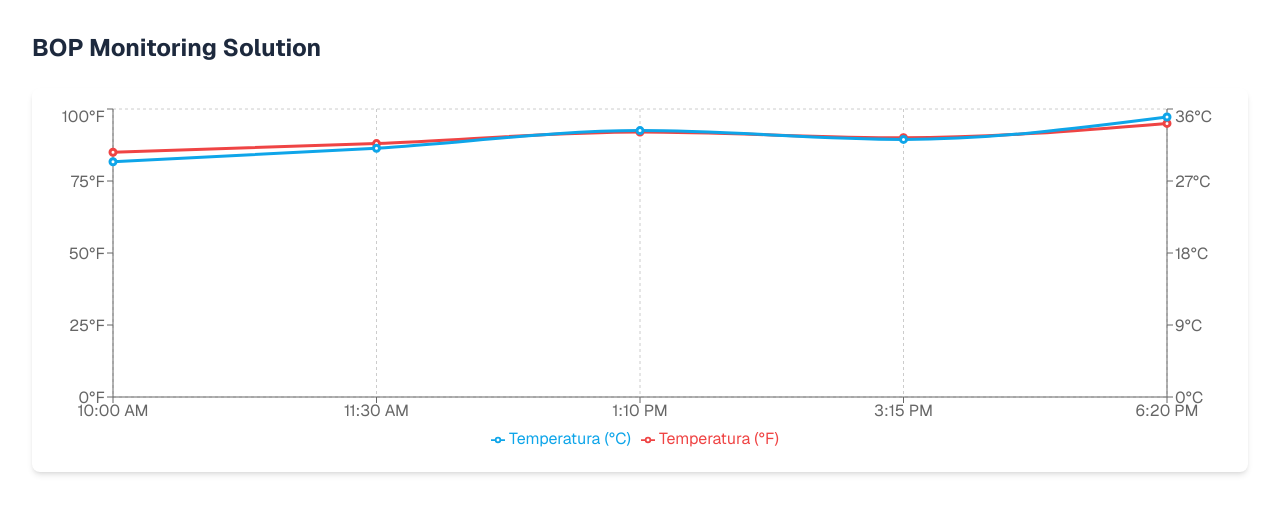
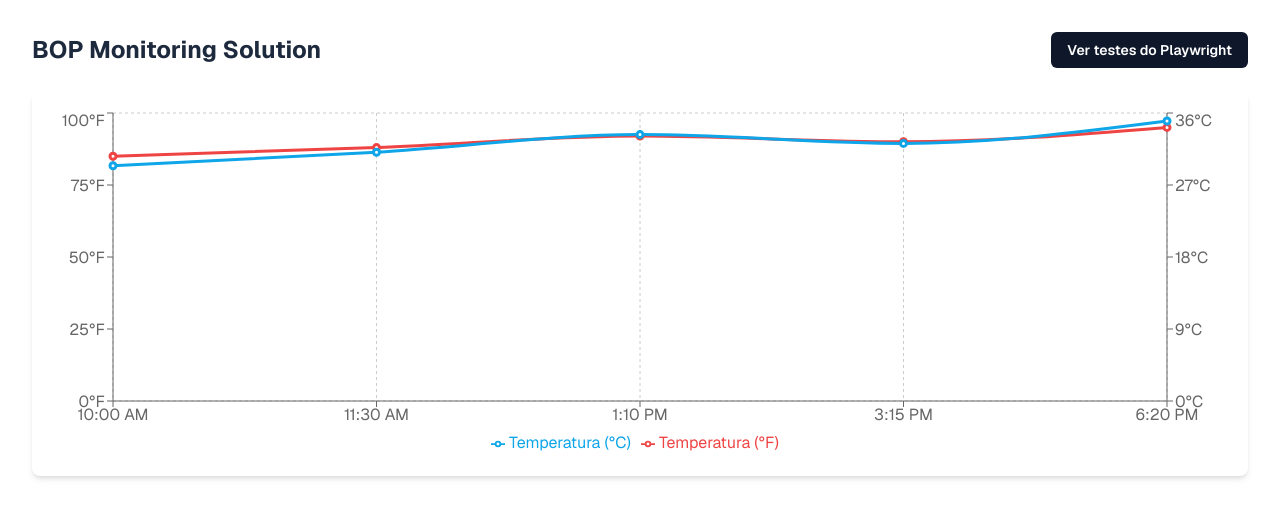
Before and after one commit to bernardooduarte/bop-mini-demo, a Next.js app: page / in a window 1280 px wide. Shown: the top 518 px of the page. Built offline with nearby package versions, Linux system fonts and the light colour scheme.

Commit message:
feat: adiciona artifacts de relatório no CI e link dos testes no dashboard

```diff
--- a/src/app/page.tsx
+++ b/src/app/page.tsx
@@ -52,7 +52,17 @@ export default function Dashboard() {
 
   return (
     <main className="p-8 font-sans">
-      <h1 className="text-2xl font-bold mb-6 text-slate-800">BOP Monitoring Solution</h1>
+      <div className="mb-6 flex flex-col gap-3 sm:flex-row sm:items-center sm:justify-between">
+        <h1 className="text-2xl font-bold text-slate-800">BOP Monitoring Solution</h1>
+        <a
+          href="https://github.com/bernardooduarte/bop-mini-demo/actions/workflows/playwright.yml"
+          target="_blank"
+          rel="noreferrer"
+          className="inline-flex items-center justify-center rounded-md bg-slate-900 px-4 py-2 text-sm font-semibold text-white transition hover:bg-slate-700"
+        >
+          Ver testes do Playwright
+        </a>
+      </div>
       <div className="w-full h-96 bg-white p-4 shadow-md rounded-lg" data-testid="chart-container">
         {data.length > 0 ? (
           <ResponsiveContainer width="100%" height="100%">
```
Also changed, not shown: 1 other file (tests, documents, lock files or other folders).
